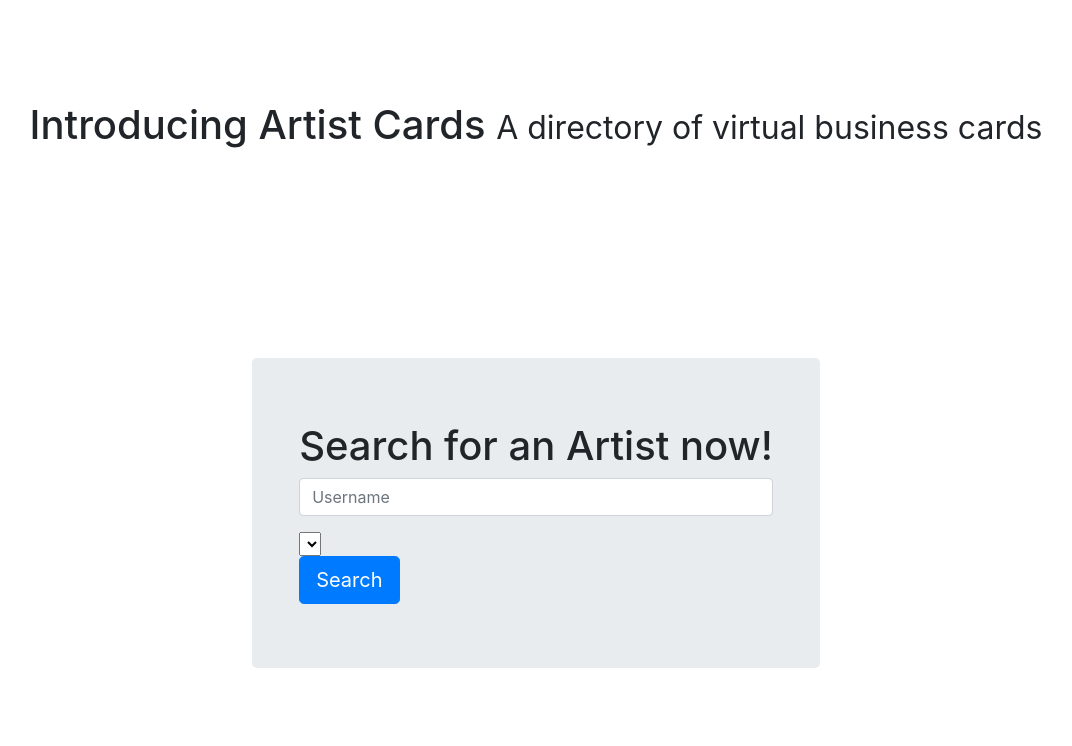
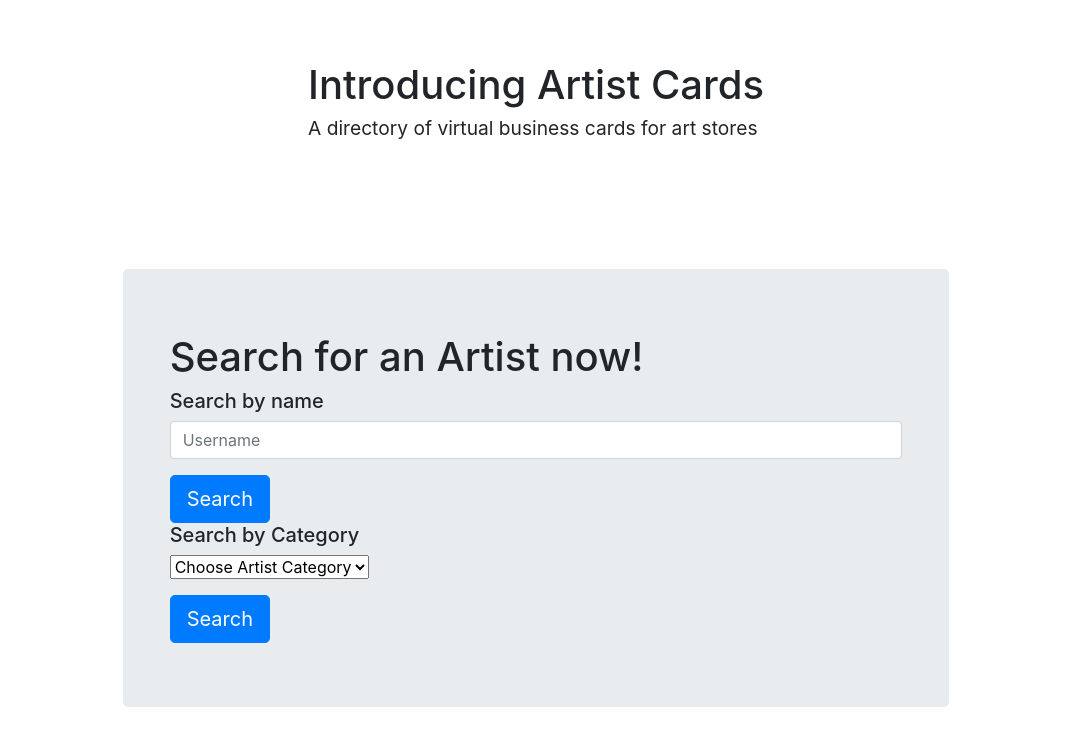
Before and after one commit to lenakwan/artist-cards, a website: page front-end/index.html in a window 1280 px wide. Shown: the whole page, without its empty margins (104-1176 px from the left). Drawn offline with nearby package versions, Linux system fonts and the light colour scheme; files that its build step writes are made by us from their sources; no server answers.

Commit message:
added api call for retrieving users by category

```diff
--- a/api/v1/api.js
+++ b/api/v1/api.js
@@ -44,6 +44,8 @@ api.put('/userBackground/:id', settingsController.changeUserBackground);
 
 api.get('/categories', settingsController.getUniqueCategories);
 
+api.get('/categories/:category', settingsController.getCategoryUsers);
+
 api.put('/userStatus/:id', settingsController.changeCommissionStatus);
 
 api.put('/userName/:id', settingsController.changeUserName);
--- a/front-end/index.html
+++ b/front-end/index.html
@@ -13,7 +13,8 @@
     <div class="container center h-100">
         <div class="row h-100 justify-content-center align-items-center">
             <div class="page-header">
-                <h1>Introducing Artist Cards <small>A directory of virtual business cards</small></h1>
+                <h1>Introducing Artist Cards </h1>
+                <h4><small>A directory of virtual business cards for art stores</small></h4>
             </div>
             <div class="jumbotron">
                 <div class="row">
@@ -23,14 +24,26 @@
                             <h1>Search for an Artist now!</h1>
                         </div>
                         <div class="col-sm">
+                            <h5>Search by name</h5>
                             <div class="input-group">
                                 <input type="text" class="form-control" placeholder="Username"
                                     aria-describedby="sizing-addon2">
 
                             </div>
                             <p></p>
+                        </div>
+                        <div class="col-sm">
+                            <button type="button" class="btn btn-primary btn-lg">Search</button>
+                        </div>
+                    </div>
+                    <div class="container">
+                        <div class="col-sm">
+                            <h5>Search by Category</h5>
+                        </div>
+                        <div class="col-sm">
                             <select id="category-dropdown" name="categories">
                             </select>
+                            <p></p>
                         </div>
                         <div class="col-sm">
                             <button type="button" class="btn btn-primary btn-lg">Search</button>
--- a/front-end/javascript/index.js
+++ b/front-end/javascript/index.js
@@ -1,4 +1,4 @@
-let dropdown = $('#categories-dropdown');
+let dropdown = $('#category-dropdown');
 
 dropdown.empty();
 
```
Also changed, not shown: api/v1/controller/settingsController.js (+11 -1 lines), api/v1/model/settingsModel.js (+9 -1 lines).
